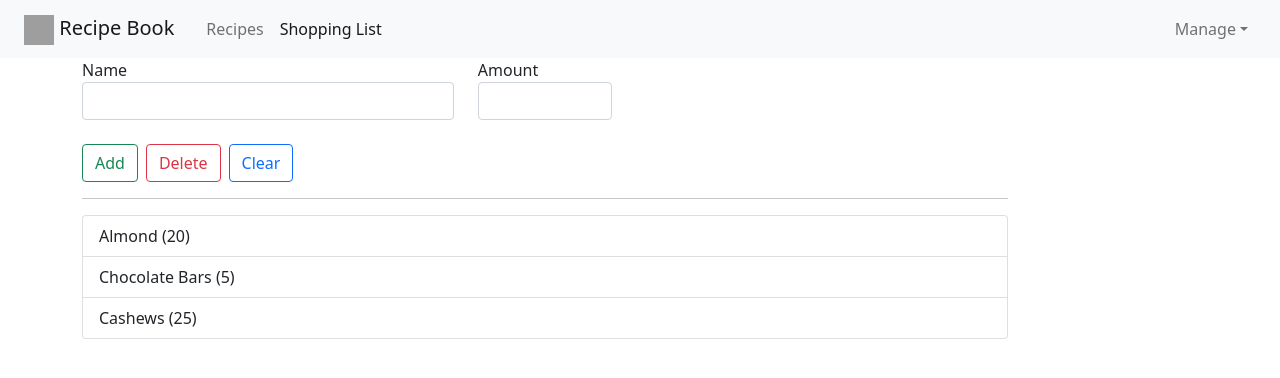
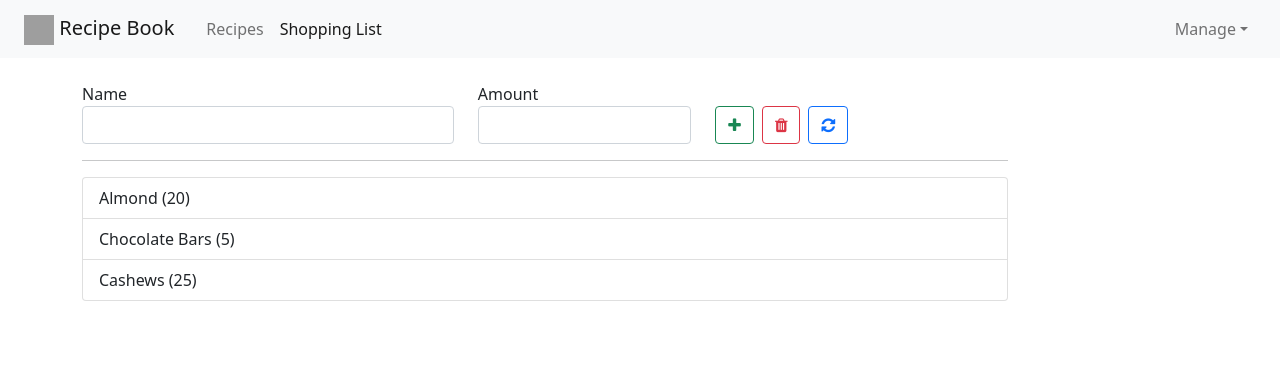
Before and after one commit to rahul0101rock/Recipe-book-with-Shopping-list, an Angular app: page /shopping-list in a window 1280 px wide. Shown: the top 378 px of the page. Built offline with nearby package versions, Linux system fonts and the light colour scheme; grey boxes are pictures that could not be loaded.

Commit message:
Added child routes in recipes

```diff
--- a/src/app/app.module.ts
+++ b/src/app/app.module.ts
@@ -10,6 +10,7 @@ import { RecipeItemComponent } from './recipes/recipe-list/recipe-item/recipe-it
 import { ShoppingListComponent } from './shopping-list/shopping-list.component';
 import { ShoppingEditComponent } from './shopping-list/shopping-edit/shopping-edit.component';
 import { HeaderComponent } from './header/header.component';
+import { RecipeStartComponent } from './recipes/recipe-start/recipe-start.component';
 
 @NgModule({
   declarations: [
@@ -20,7 +21,8 @@ import { HeaderComponent } from './header/header.component';
     RecipeItemComponent,
     ShoppingListComponent,
     ShoppingEditComponent,
-    HeaderComponent
+    HeaderComponent,
+    RecipeStartComponent
   ],
   imports: [
     BrowserModule,
--- /dev/null
+++ b/src/app/recipes/recipe-start/recipe-start.component.html
@@ -0,0 +1 @@
+<p class="my-5 text-center text-secondary h5">Click on Recipe for Detalied View</p>
--- /dev/null
+++ b/src/app/recipes/recipe-start/recipe-start.component.ts
@@ -0,0 +1,15 @@
+import { Component, OnInit } from '@angular/core';
+
+@Component({
+  selector: 'app-recipe-start',
+  templateUrl: './recipe-start.component.html',
+  styleUrls: ['./recipe-start.component.css']
+})
+export class RecipeStartComponent implements OnInit {
+
+  constructor() { }
+
+  ngOnInit(): void {
+  }
+
+}
--- a/src/app/recipes/recipes.component.html
+++ b/src/app/recipes/recipes.component.html
@@ -3,9 +3,6 @@
         <app-recipe-list></app-recipe-list>
     </div>
     <div class="col-md-7">
-        <app-recipe-detail *ngIf="selectedRecipe; else notselectedtext" [recipe]="selectedRecipe"></app-recipe-detail>
-        <ng-template #notselectedtext>
-            <p class="my-5 text-center text-secondary h5">Click on Recipe for Detalied View</p>
-        </ng-template>
+        <router-outlet></router-outlet>
     </div>
 </div>
--- a/src/app/shopping-list/shopping-edit/shopping-edit.component.html
+++ b/src/app/shopping-list/shopping-edit/shopping-edit.component.html
@@ -1,24 +1,15 @@
-<div class="row">
-    <div class="col-12">
-
-            <div class="row">
-                <div class="col-5 form-group">
+<div class="row mt-4">
+    <div class=" col-md-5  form-group">
         <label for="name">Name</label>
         <input type="text" id="name" class="form-control" #nameInput >
     </div>
-                <div class="col-2">
+    <div class="col-md-3">
         <label for="amount">Amount</label>
         <input type="text" id="amount" class="form-control" #amountInput >
     </div>
-            </div>
-            <br>
-            <div class="row">
-                <div class="col-12">
-                    <button class="btn btn-outline-success"(click)="onAddIngredient()">Add</button>
-                    <button class="btn btn-outline-danger mx-2">Delete</button>
-                    <button class="btn btn-outline-primary">Clear</button>
+    <div class="col-md-auto mt-4">
+        <button class="btn btn-outline-success"(click)="onAddIngredient()"> <i class="fa fa-plus"></i></button>
+        <button class="btn btn-outline-danger mx-2"><i class="fa fa-trash"></i></button>
+        <button class="btn btn-outline-primary"><i class="fa fa-refresh"></i></button>
     </div>
 </div>
-
-    </div>
-</div>
```
Also changed, not shown: src/app/app-routing.module.ts (+6 -1 lines), src/app/recipes/recipe-start/recipe-start.component.css (added). Lines whose indentation alone changed are shown as unchanged.
